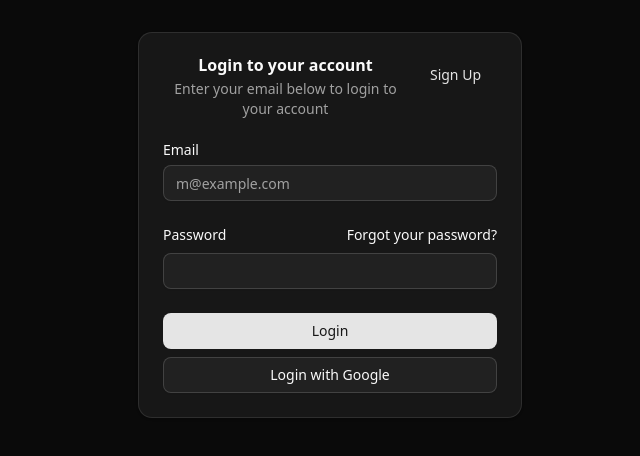
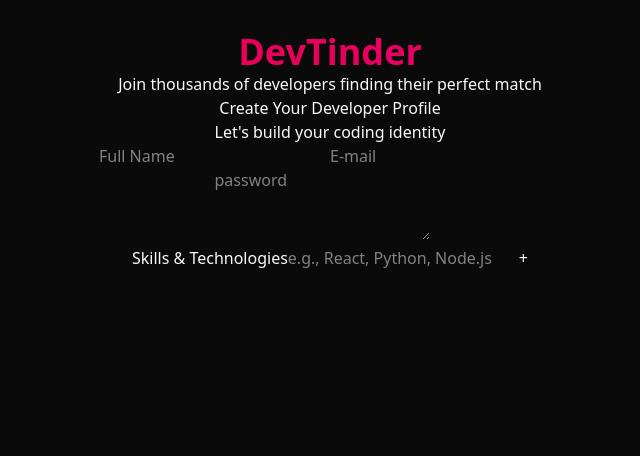
Before and after one commit to Jatin-saini-developer/DevTinderUI, a React (Vite) app: page / in a window 1280 px wide. Shown: the top 456 px of the page, without its empty margins (310-950 px from the left). Built offline with nearby package versions, Linux system fonts and the light colour scheme.

Commit message:
Building signUp page

```diff
--- a/src/App.jsx
+++ b/src/App.jsx
@@ -1,15 +1,17 @@
 
 import './App.css'
 import { Button } from "@/components/ui/button"
-import { CardDemo } from './LoginCard'
+import { CardDemo } from './CardDemo'
+import LoginPage from './LoginPage'
+import SignUpPage from './SignUpPage'
 
 
 function App() {
 
 
   return (
-    <div className='flex justify-center'>
-          <CardDemo/>
+    <div >
+      <SignUpPage/>
 
     </div>
 
--- /dev/null
+++ b/src/LoginPage.jsx
@@ -0,0 +1,25 @@
+import React from 'react'
+import { CardDemo } from './CardDemo'
+
+const LoginPage = () => {
+  return (
+    <div>
+
+        <div><h1 className="text-4xl font-bold bg-gradient-to-r from-rose-600 to-pink-600 bg-clip-text text-transparent">DevTinder</h1></div>
+
+        <div className='flex justify-evenly'>
+            <p className="text-sm font-medium">Code</p>
+            <p className="text-sm font-medium">Connect</p>
+            <p className="text-sm font-medium">Match</p>
+        </div>
+
+        <div>
+            <p className="text-gray-600 text-lg font-medium">Find your coding soulmate</p>
+        </div>
+
+        <div><CardDemo/></div>
+    </div>
+  )
+}
+
+export default LoginPage
--- /dev/null
+++ b/src/SignUpPage.jsx
@@ -0,0 +1,46 @@
+import React from "react";
+
+const SignUpPage = () => {
+  return (
+    <div>
+      <div>
+        <h1 className="text-4xl font-bold bg-gradient-to-r from-rose-600 to-pink-600 bg-clip-text text-transparent">
+          DevTinder
+        </h1>
+      </div>
+      <div>
+        <p>Join thousands of developers finding their perfect match</p>
+      </div>
+
+      <div>
+        <h1>Create Your Developer Profile</h1>
+        <p>Let's build your coding identity</p>
+
+        <div>
+          <input type="text" placeholder="Full Name" />
+          <input type="text" placeholder="E-mail" />
+        </div>
+
+        <div>
+          <input type="password" placeholder="password" />
+        </div>
+
+        <div>
+          <textarea name="BIO" id="BIO"></textarea>
+        </div>
+
+       <div>
+         <label for="skills">Skills & Technologies</label>
+        <input
+          id="skills"
+          type="text"
+          placeholder="e.g., React, Python, Node.js"
+        />
+        <button>+</button>
+       </div>
+      </div>
+    </div>
+  );
+};
+
+export default SignUpPage;
```
Also changed, not shown: src/CardDemo.jsx (renamed from src/LoginCard.jsx).
